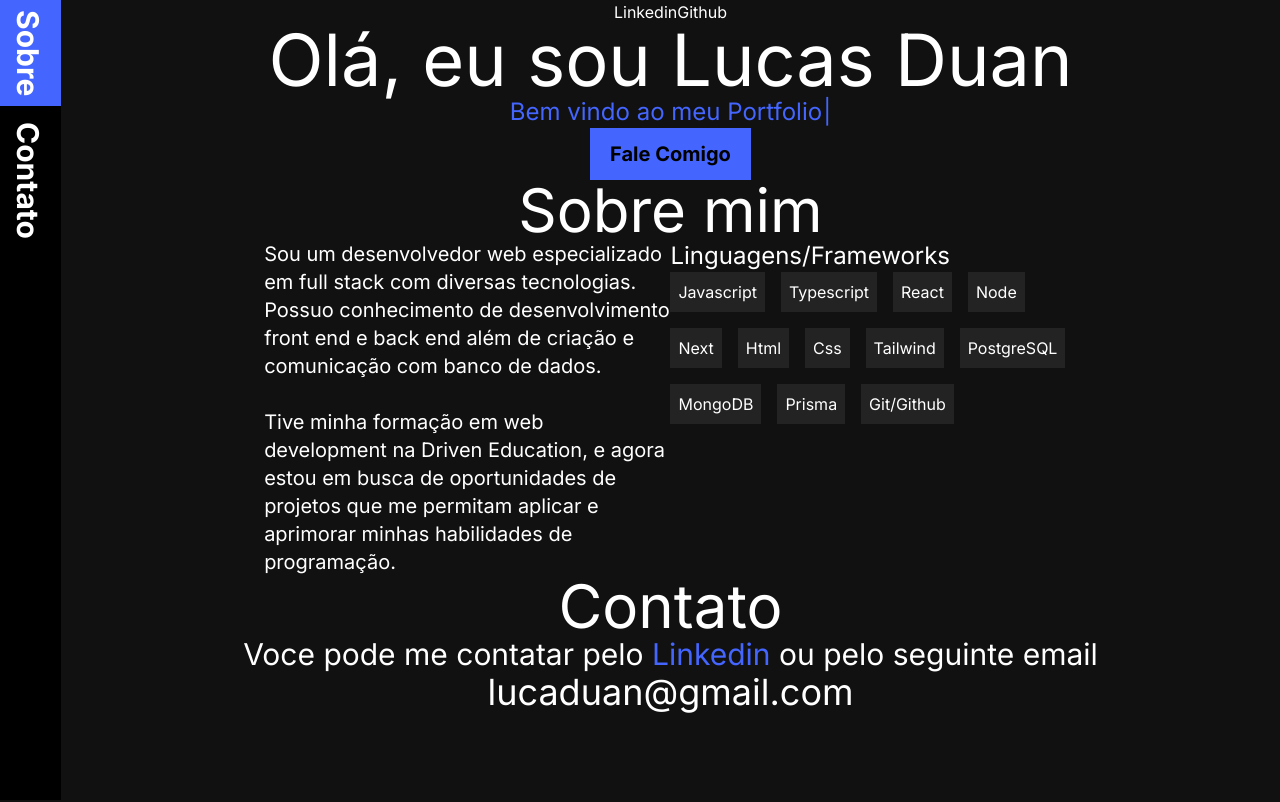
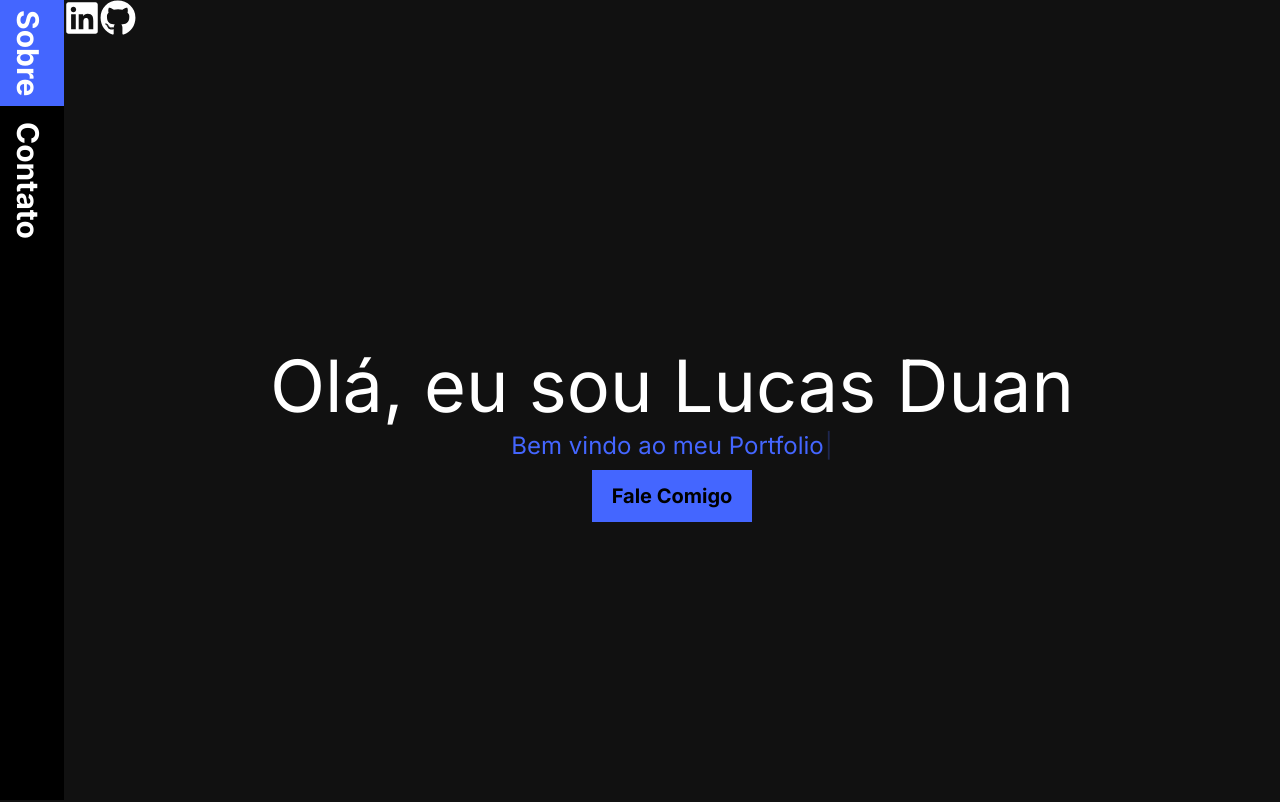
Before and after one commit to duanzin/portfolio, a Next.js app: page / in a window 1280 px wide. Shown: the top 802 px of the page. Built offline with nearby package versions, Linux system fonts and the light colour scheme.

Commit message:
feat: added icons as links for github and linkedin

```diff
--- a/package.json
+++ b/package.json
@@ -14,6 +14,7 @@
     "postcss": "8.4.29",
     "react": "18.2.0",
     "react-dom": "18.2.0",
+    "react-icons": "^4.11.0",
     "tailwindcss": "3.3.3",
     "typewriter-effect": "^2.20.1"
   }
--- a/src/app/layout.js
+++ b/src/app/layout.js
@@ -10,9 +10,9 @@ export const metadata = {
 
 export default function RootLayout({ children }) {
   return (
-    <html lang="en">
+    <html lang="en" className="scroll-smooth">
       <body className={inter.className}>
-        <nav className="w-16 h-screen bg-black">
+        <nav className="w-16 h-screen bg-black fixed left-0">
           <a href="#sobre" className="text-3xl text-center font-bold w-full p-2.5 [writing-mode:vertical-lr] hover:bg-[#4466ff]">
             Sobre
           </a>
--- a/src/app/page.js
+++ b/src/app/page.js
@@ -1,5 +1,6 @@
 import Link from "next/link";
 import Typing from "./TypingAnimation.js";
+import { FaGithub, FaLinkedin } from "react-icons/fa";
 
 export default function Home() {
   const languages = [
@@ -18,12 +19,16 @@ export default function Home() {
   ];
 
   return (
-    <main className="w-full flex flex-col items-center">
-      <header>
-        <Link href="https://www.linkedin.com/in/lucasduan/">Linkedin</Link>
-        <Link href="https://github.com/duanzin">Github</Link>
+    <main className="w-full flex flex-col items-center ml-16">
+      <header className="flex justify-start w-full">
+        <Link href="https://www.linkedin.com/in/lucasduan/">
+          <FaLinkedin className="text-4xl" />
+        </Link>
+        <Link href="https://github.com/duanzin">
+          <FaGithub className="text-4xl" />
+        </Link>
       </header>
-      <section className="flex flex-col justify-center items-center">
+      <section className="flex flex-col justify-center items-center gap-y-2 h-screen">
         <h1 className="text-7xl">Olá, eu sou Lucas Duan</h1>
         <span className="text-2xl text-[#4466ff] w-fit">
           <Typing />
@@ -35,7 +40,7 @@ export default function Home() {
           Fale Comigo
         </a>
       </section>
-      <section id="sobre" className="w-8/12">
+      <section id="sobre" className="w-8/12 mb-10">
         <h2 className="text-6xl w-fit mx-auto">Sobre mim</h2>
         <div className="flex">
           <p className="text-xl w-1/2">
@@ -54,7 +59,7 @@ export default function Home() {
           </div>
         </div>
       </section>
-      <section id="contato" className="flex flex-col items-center">
+      <section id="contato" className="flex flex-col items-center mb-56">
         <h2 className="text-6xl w-fit mx-auto">Contato</h2>
         <p className="text-3xl">
           Voce pode me contatar pelo{" "}
```
Also changed, not shown: 1 other file (tests, documents, lock files or other folders).
